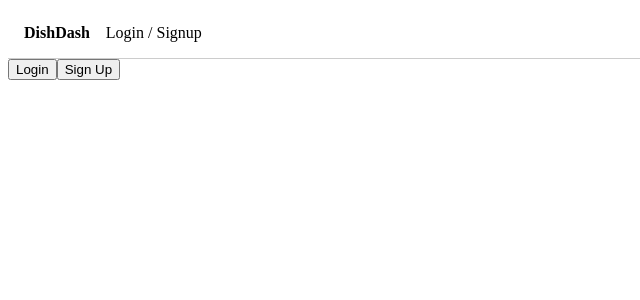
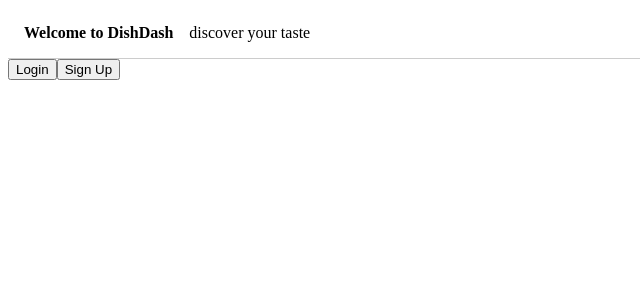
Before and after one commit to mumira-bit/DishDash-Frontend-, a React (Vite) app: page / in a window 1280 px wide. Shown: the top 300 px of the page, without its empty margins (0-640 px from the left). Built offline with nearby package versions, Linux system fonts and the light colour scheme; no server answers.

Commit message:
fixed imports

```diff
--- a/src/Components/AuthContext.jsx
+++ b/src/Components/AuthContext.jsx
@@ -5,7 +5,7 @@ const AuthContext = createContext();
 export function AuthProvider({ children }) {
   const [user, setUser] = useState(null);
 
-  // Optional: check session on mount
+
   useEffect(() => {
     fetch("http://localhost:5555/check_session", {
       credentials: "include"
--- a/src/Components/LoginForm.jsx
+++ b/src/Components/LoginForm.jsx
@@ -1,7 +1,7 @@
 import React, { useState } from "react";
 import { useAuth } from "./AuthContext";
 
-export default function LoginForm({ onSwitchToSignup }) {
+function LoginForm({ onSwitchToSignup }) {
   const { login } = useAuth();
   const [email, setEmail] = useState("");
   const [password, setPassword] = useState("");
@@ -26,3 +26,4 @@ export default function LoginForm({ onSwitchToSignup }) {
     </form>
   );
 }
+export default LoginForm
--- a/src/Components/NavBar.jsx
+++ b/src/Components/NavBar.jsx
@@ -6,14 +6,14 @@ export default function NavBar() {
 
   return (
     <nav style={{ padding: "1rem", borderBottom: "1px solid #ccc" }}>
-      <span style={{ marginRight: "1rem", fontWeight: "bold" }}>DishDash</span>
+      <span style={{ marginRight: "1rem", fontWeight: "bold" }}>Welcome to DishDash</span>
       {user ? (
         <>
           <span style={{ marginRight: "1rem" }}>Hello, {user.username}</span>
           <button onClick={logout}>Logout</button>
         </>
       ) : (
-        <span>Login / Signup</span>
+        <span>discover your taste</span>
       )}
     </nav>
   );
--- a/src/Components/RecipeDetails.jsx
+++ b/src/Components/RecipeDetails.jsx
@@ -2,7 +2,7 @@ import React from "react";
 import ReviewList from "./ReviewList";
 import ReviewForm from "./ReviewForm";
 
-export default function RecipeDetail({ recipe, onBack }) {
+function RecipeDetail({ recipe, onBack }) {
   return (
     <div style={{ padding: "1rem" }}>
       <button onClick={onBack}>Back</button>
@@ -16,3 +16,4 @@ export default function RecipeDetail({ recipe, onBack }) {
     </div>
   );
 }
+export default RecipeDetail
--- a/src/Components/RecipeForm.jsx
+++ b/src/Components/RecipeForm.jsx
@@ -2,7 +2,7 @@ import React, { useState } from "react";
 import { fetchWithCreds } from "../api";
 import { useAuth } from "./AuthContext";
 
-export default function RecipeForm() {
+ function RecipeForm() {
   const { user } = useAuth();
   const [title, setTitle] = useState("");
   const [instructions, setInstructions] = useState("");
@@ -32,3 +32,4 @@ export default function RecipeForm() {
     </form>
   );
 }
+export default RecipeForm
--- a/src/Components/RecipeList.jsx
+++ b/src/Components/RecipeList.jsx
@@ -2,7 +2,7 @@ import React, { useEffect, useState } from "react";
 import RecipeDetails from "./RecipeDetails";
 import { fetchWithCreds } from "../api"; // <- correct path
 
-export default function RecipeList() {
+function RecipeList() {
   const [recipes, setRecipes] = useState([]);
   const [selectedRecipe, setSelectedRecipe] = useState(null);
 
@@ -35,3 +35,4 @@ export default function RecipeList() {
     </div>
   );
 }
+export default RecipeList
--- a/src/Components/ReviewCard.jsx
+++ b/src/Components/ReviewCard.jsx
@@ -1,6 +1,6 @@
 import React from "react";
 
-export default function ReviewCard({ review }) {
+function ReviewCard({ review }) {
   return (
     <div style={{ border: "1px solid #ddd", margin: "0.5rem 0", padding: "0.5rem", borderRadius: "5px" }}>
       <strong>Rating: {review.rating}</strong>
@@ -8,3 +8,4 @@ export default function ReviewCard({ review }) {
     </div>
   );
 }
+export default ReviewCard
--- a/src/Components/ReviewForm.jsx
+++ b/src/Components/ReviewForm.jsx
@@ -2,7 +2,7 @@ import React, { useState } from "react";
 import { fetchWithCreds } from "../api";
 import { useAuth } from "./AuthContext";
 
-export default function ReviewForm({ recipeId }) {
+ function ReviewForm({ recipeId }) {
   const { user } = useAuth();
   const [rating, setRating] = useState("");
   const [comment, setComment] = useState("");
@@ -26,3 +26,4 @@ export default function ReviewForm({ recipeId }) {
     </form>
   );
 }
+export default ReviewForm
--- a/src/Components/ReviewList.jsx
+++ b/src/Components/ReviewList.jsx
@@ -1,7 +1,7 @@
 import React, { useEffect, useState } from "react";
 import ReviewCard from "./ReviewCard";
 
-export default function ReviewList({ recipeId }) {
+ function ReviewList({ recipeId }) {
   const [reviews, setReviews] = useState([]);
 
   useEffect(() => {
@@ -32,3 +32,4 @@ export default function ReviewList({ recipeId }) {
     </div>
   );
 }
+export default ReviewList
--- a/src/Components/SignUpForm.jsx
+++ b/src/Components/SignUpForm.jsx
@@ -1,7 +1,7 @@
 import React, { useState } from "react";
 import { useAuth } from "./AuthContext";
 
-export default function SignUpForm({ onSwitchToLogin }) {
+function SignUpForm({ onSwitchToLogin }) {
   const { signup } = useAuth();
   const [username, setUsername] = useState("");
   const [email, setEmail] = useState("");
@@ -28,3 +28,4 @@ export default function SignUpForm({ onSwitchToLogin }) {
     </form>
   );
 }
+export default SignUpForm
```
